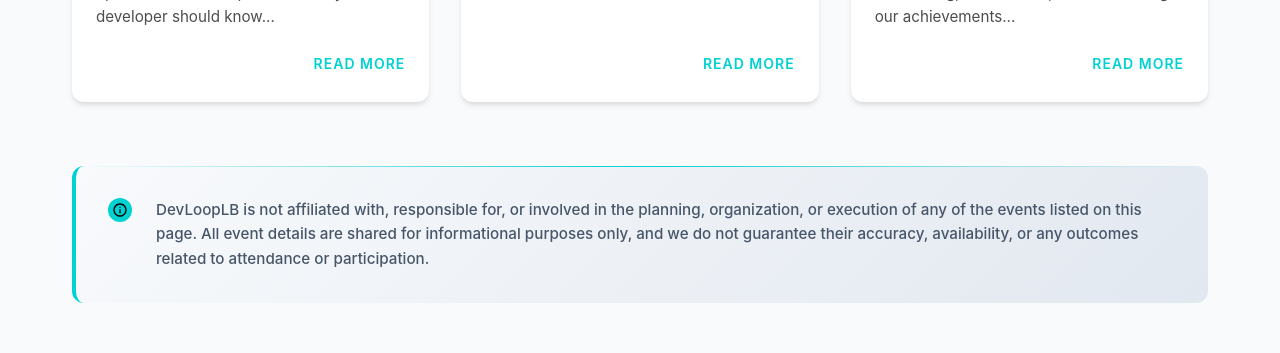
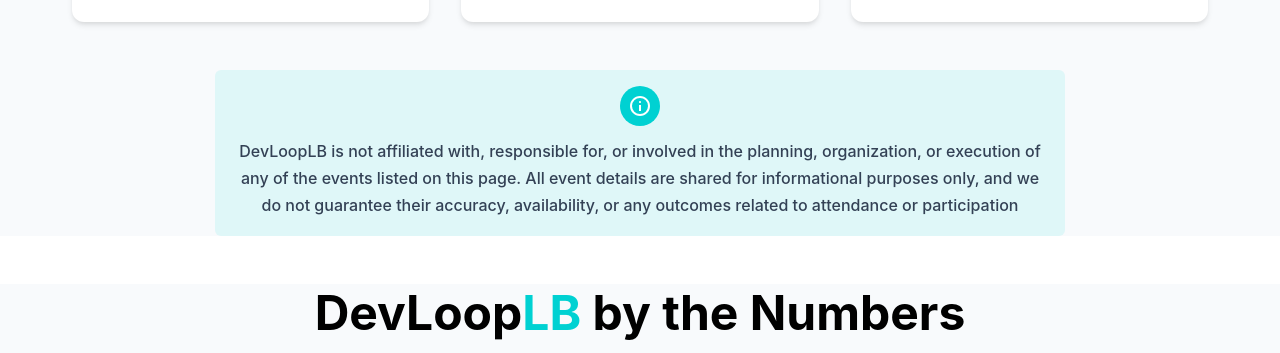
Before and after one commit to farhatrkhalil/devloop-lb-frontend, a React (Vite) app: page / in a window 1280 px wide. Shown: the part 1414-1767 px from the top of the page. Built offline with nearby package versions, Linux system fonts and the light colour scheme.

Commit message:
Refactor LatestEvents styles and update disclaimer section for improved layout and readability

```diff
--- a/src/components/LatestEvents.css
+++ b/src/components/LatestEvents.css
@@ -1,5 +1,5 @@
 .latest-events {
-  padding: 5rem 0;
+  padding: 0rem 0;
   background-color: #f8fafc;
   min-height: 100vh;
 }
@@ -220,50 +220,47 @@
 }
 
 /* Disclaimer Section */
-.events-disclaimer {
-  margin-top: 4rem;
-  padding: 2rem;
-  background: linear-gradient(135deg, #f8fafc, #e2e8f0);
-  border-radius: 12px;
-  border-left: 4px solid var(--primary-color);
-  position: relative;
-  overflow: hidden;
-}
 
-.events-disclaimer::before {
-  content: '';
-  position: absolute;
-  top: 0;
-  left: 0;
-  right: 0;
-  height: 1px;
-  background: linear-gradient(90deg, transparent, var(--primary-color), transparent);
+
+.disclaimer-content {
+  display: flex;
+  flex-direction: column;
+  align-items: center;
+  gap: 0.75rem;
+  background-color: rgba(0, 209, 210, 0.1);
+  border-left: none;
+  border-radius: 6px;
+  max-width: 850px;
+  margin: 3rem auto;
+  padding: 1rem 1.25rem;
+  text-align: center;
 }
 
 .disclaimer-icon {
-  display: inline-flex;
+  width: 40px;
+  height: 40px;
+  background: var(--primary-color);
+  border-radius: 50%;
+  display: flex;
+  justify-content: center;
   align-items: center;
-  justify-content: center;
+  margin: 0;
+}
+
+.disclaimer-icon svg {
   width: 24px;
   height: 24px;
-  background: var(--primary-color);
-  border-radius: 50%;
-  margin-right: 0.75rem;
-  flex-shrink: 0;
-}
-
-.disclaimer-content {
-  display: flex;
-  align-items: flex-start;
-  gap: 0.75rem;
+  fill: white;
 }
 
 .disclaimer-text {
-  color: #475569;
-  font-size: 0.95rem;
-  line-height: 1.6;
+  color: #334155;
+  font-size: 1rem;
+  line-height: 1.7;
   margin: 0;
   font-weight: 500;
+  user-select: text;
+  flex: none;
 }
 
 @media screen and (max-width: 768px) {
--- a/src/components/LatestEvents.tsx
+++ b/src/components/LatestEvents.tsx
@@ -162,7 +162,7 @@
               listed on this page. All event details are shared for
               informational purposes only, and we do not guarantee their
               accuracy, availability, or any outcomes related to attendance or
-              participation.
+              participation
             </p>
           </div>
         </div>
```
